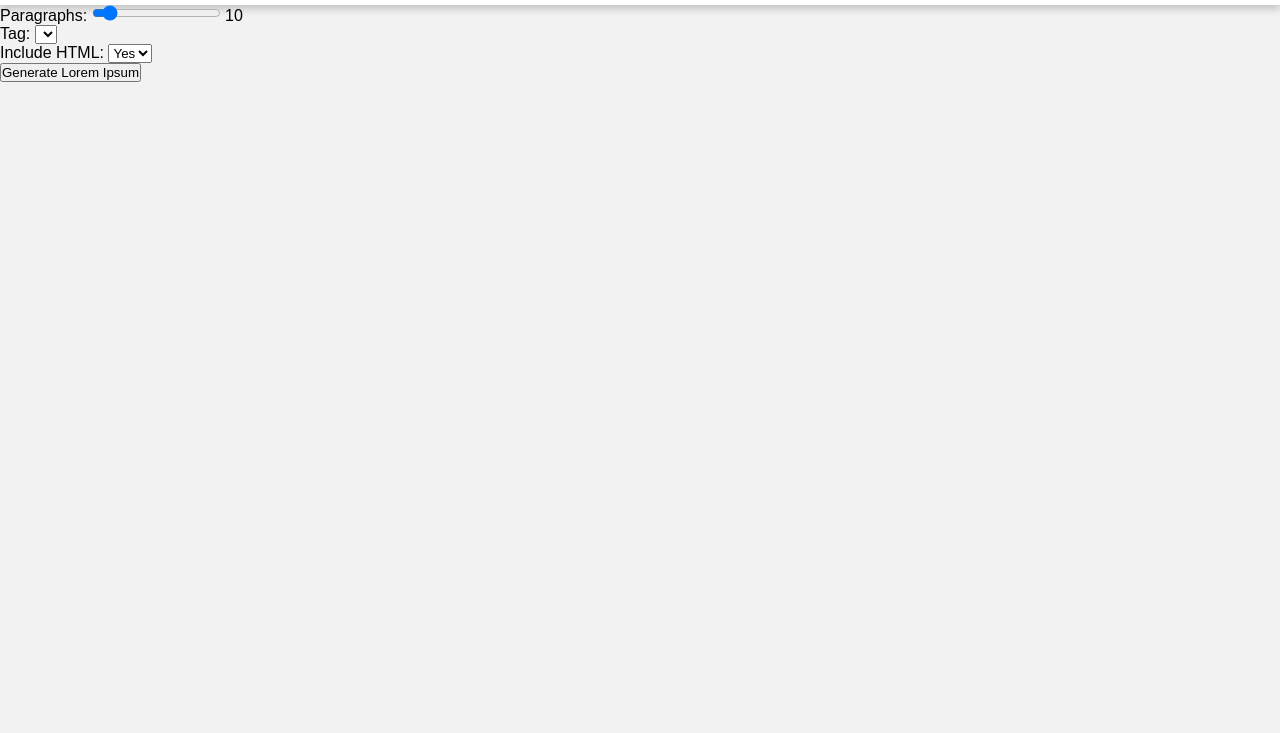
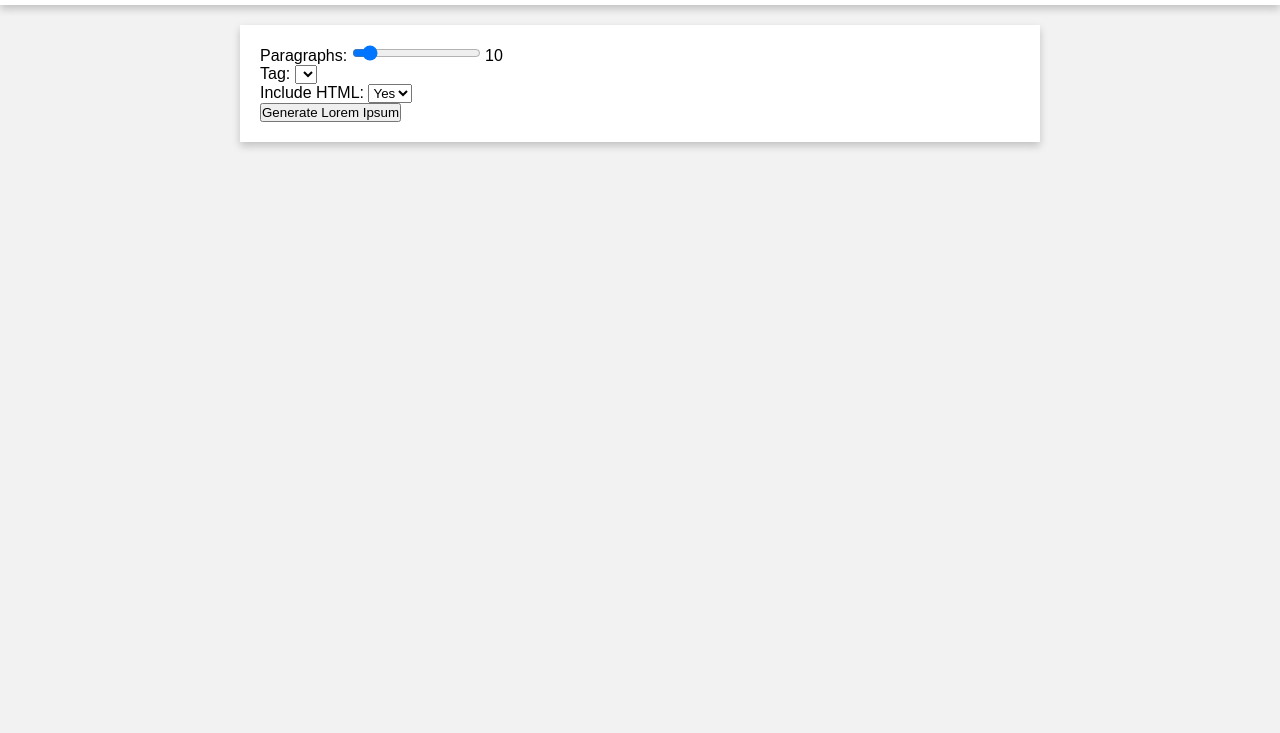
Before and after one commit to FrankGrillo1991/Lorem-Ipsum-Generator, a plain HTML site: page index.html in a window 1280 px wide. Shown: the part 67-800 px from the top of the page. Drawn offline with Linux system fonts and the light colour scheme.

Commit message:
Update style.css

```diff
--- a/style.css
+++ b/style.css
@@ -21,3 +21,11 @@ header {
 h1 {
     font-size: 28px;
 }
+
+main {
+    max-width: 800px;
+    margin: 20px auto;
+    padding: 20px;
+    background-color: #fff;
+    box-shadow: 0px 4px 8px rgba(0, 0, 0, 0.2);
+}
```
